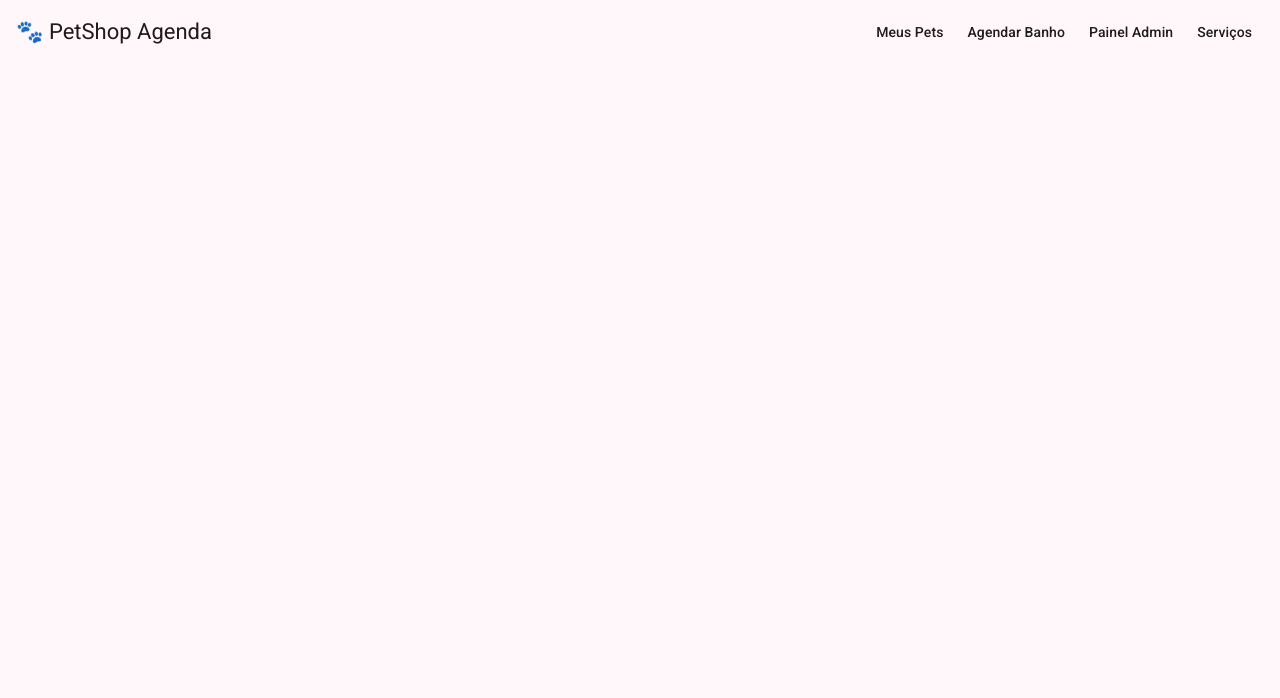
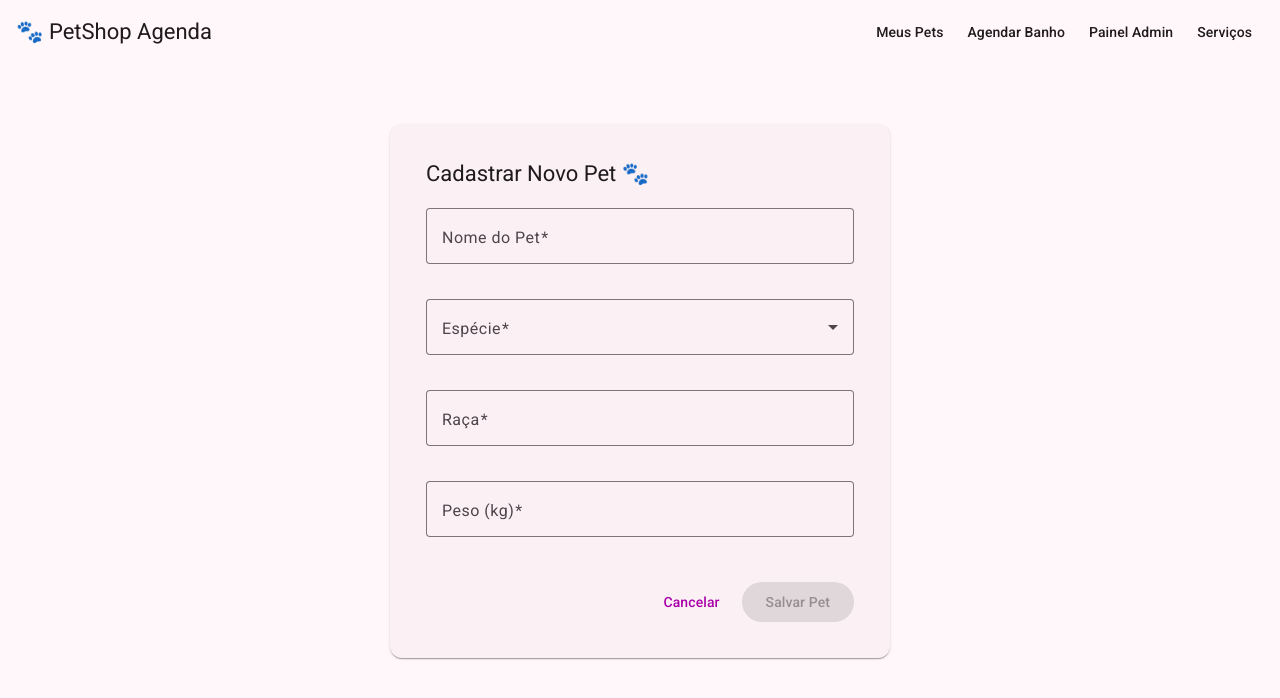
Before and after one commit to lrPascoal/petshop-frontend, an Angular app: page /tutor/novo-pet in a window 1280 px wide. Before the commit this address led to /. Shown: the top 698 px of the page. Built offline with nearby package versions, Linux system fonts and the light colour scheme.

Commit message:
feat: criar tela de cadastro de pets com formulario reativo e validacoes

```diff
--- a/src/app/app.routes.ts
+++ b/src/app/app.routes.ts
@@ -11,6 +11,11 @@ export const routes: Routes = [
       {
         path: 'meus-pets',
         loadComponent: () => import('./pages/tutor/meus-pets/meus-pets').then(m => m.MeusPets)
+      },
+      // ---> NOVA ROTA ADICIONADA AQUI <---
+      {
+        path: 'novo-pet',
+        loadComponent: () => import('./pages/tutor/pet-form/pet-form').then(m => m.PetForm)
       },
       {
         path: 'agendar',
--- a/src/app/pages/tutor/meus-pets/meus-pets.html
+++ b/src/app/pages/tutor/meus-pets/meus-pets.html
@@ -1,5 +1,11 @@
 <div class="tabela-container">
   <h2>Meus Pets 🐾</h2>
+
+  <div style="margin-bottom: 20px;">
+    <button mat-raised-button color="accent" routerLink="/tutor/novo-pet">
+      <mat-icon>add</mat-icon> Cadastrar Novo Pet
+    </button>
+  </div>
 
   <table mat-table [dataSource]="listaDePets" class="mat-elevation-z4">
 
--- a/src/app/pages/tutor/meus-pets/meus-pets.ts
+++ b/src/app/pages/tutor/meus-pets/meus-pets.ts
@@ -4,15 +4,17 @@ import { MatButtonModule } from '@angular/material/button';
 import { MatIconModule } from '@angular/material/icon';
 // Importando a interface para garantir que os dados sigam o padrão
 import { Pet } from '../../../models/model';
+import { RouterModule } from '@angular/router';
 
 @Component({
   selector: 'app-meus-pets',
   standalone: true,
   // Precisamos declarar aqui tudo o que o HTML vai usar
-  imports: [MatTableModule, MatButtonModule, MatIconModule],
+  imports: [MatTableModule, MatButtonModule, MatIconModule, RouterModule],
   templateUrl: './meus-pets.html',
   styleUrl: './meus-pets.css'
 })
+
 export class MeusPets {
   // Define quais colunas vão aparecer e em qual ordem
   colunasExibidas: string[] = ['nome', 'especie', 'raca', 'acoes'];
--- /dev/null
+++ b/src/app/pages/tutor/pet-form/pet-form.css
@@ -0,0 +1,25 @@
+.form-container {
+  display: flex;
+  justify-content: center; /* Centraliza o cartão no meio da tela */
+  margin-top: 40px;
+}
+
+mat-card {
+  width: 100%;
+  max-width: 500px; /* Impede que o formulário fique esticado em monitores grandes */
+  padding: 20px;
+}
+
+.meu-formulario {
+  display: flex;
+  flex-direction: column; /* Coloca um campo debaixo do outro */
+  gap: 15px; /* Cria um espaçamento uniforme entre os campos */
+  margin-top: 20px;
+}
+
+.botoes-container {
+  display: flex;
+  justify-content: flex-end; /* Joga os botões para o lado direito */
+  gap: 10px;
+  margin-top: 10px;
+}
--- /dev/null
+++ b/src/app/pages/tutor/pet-form/pet-form.html
@@ -0,0 +1,61 @@
+<div class="form-container">
+  <mat-card>
+    <mat-card-header>
+      <mat-card-title>Cadastrar Novo Pet 🐾</mat-card-title>
+    </mat-card-header>
+
+    <mat-card-content>
+      <form [formGroup]="petForm" (ngSubmit)="onSubmit()" class="meu-formulario">
+
+        <mat-form-field appearance="outline">
+          <mat-label>Nome do Pet</mat-label>
+          <input matInput formControlName="nome" placeholder="Ex: Rex">
+          <mat-error *ngIf="petForm.get('nome')?.hasError('required')">
+            O nome é obrigatório.
+          </mat-error>
+        </mat-form-field>
+
+        <mat-form-field appearance="outline">
+          <mat-label>Espécie</mat-label>
+          <mat-select formControlName="especie">
+            <mat-option value="Cachorro">Cachorro</mat-option>
+            <mat-option value="Gato">Gato</mat-option>
+            <mat-option value="Ave">Ave</mat-option>
+            <mat-option value="Outro">Outro</mat-option>
+          </mat-select>
+          <mat-error *ngIf="petForm.get('especie')?.hasError('required')">
+            Selecione uma espécie.
+          </mat-error>
+        </mat-form-field>
+
+        <mat-form-field appearance="outline">
+          <mat-label>Raça</mat-label>
+          <input matInput formControlName="raca" placeholder="Ex: Labrador">
+          <mat-error *ngIf="petForm.get('raca')?.hasError('required')">
+            A raça é obrigatória.
+          </mat-error>
+        </mat-form-field>
+
+        <mat-form-field appearance="outline">
+          <mat-label>Peso (kg)</mat-label>
+          <input matInput type="number" formControlName="peso" placeholder="Ex: 15.5">
+          <mat-error *ngIf="petForm.get('peso')?.hasError('required')">
+            O peso é obrigatório.
+          </mat-error>
+          <mat-error *ngIf="petForm.get('peso')?.hasError('min')">
+            O peso deve ser maior que zero.
+          </mat-error>
+        </mat-form-field>
+
+        <div class="botoes-container">
+          <button mat-button type="button" routerLink="/tutor/meus-pets">Cancelar</button>
+
+          <button mat-raised-button color="primary" type="submit" [disabled]="petForm.invalid">
+            Salvar Pet
+          </button>
+        </div>
+
+      </form>
+    </mat-card-content>
+  </mat-card>
+</div>
--- /dev/null
+++ b/src/app/pages/tutor/pet-form/pet-form.ts
@@ -0,0 +1,56 @@
+import { Component } from '@angular/core';
+import { CommonModule } from '@angular/common';
+import { FormBuilder, FormGroup, ReactiveFormsModule, Validators } from '@angular/forms';
+import { RouterModule } from '@angular/router';
+
+// Componentes do Angular Material para o visual do formulário
+import { MatFormFieldModule } from '@angular/material/form-field';
+import { MatInputModule } from '@angular/material/input';
+import { MatSelectModule } from '@angular/material/select';
+import { MatButtonModule } from '@angular/material/button';
+import { MatCardModule } from '@angular/material/card';
+
+@Component({
+  selector: 'app-pet-form',
+  standalone: true,
+  // Precisamos importar o ReactiveFormsModule para o formulário funcionar
+  imports: [
+    CommonModule,
+    ReactiveFormsModule,
+    RouterModule,
+    MatFormFieldModule,
+    MatInputModule,
+    MatSelectModule,
+    MatButtonModule,
+    MatCardModule
+  ],
+  templateUrl: './pet-form.html',
+  styleUrl: './pet-form.css'
+})
+export class PetForm {
+  // A variável que vai guardar o estado de todos os campos do formulário
+  petForm: FormGroup;
+
+  constructor(private fb: FormBuilder) {
+    // Campos e as validações (Validators.required - não pode ficar em branco)
+    this.petForm = this.fb.group({
+      nome: ['', Validators.required],
+      especie: ['', Validators.required],
+      raca: ['', Validators.required],
+      peso: ['', [Validators.required, Validators.min(0.1)]] // Peso tem que ser preenchido e maior que zero
+    });
+  }
+
+  // Função - botão "Salvar"
+  onSubmit() {
+    if (this.petForm.valid) {
+      //console do navegador.
+      //dados para o back-end em Java!
+      console.log('Dados do Novo Pet:', this.petForm.value);
+      alert('Pet validado com sucesso! (Pressione F12 e olhe a aba Console)');
+    } else {
+      // Se o usuário tentar burlar algo, marcamos todos os campos para mostrar os erros em vermelho
+      this.petForm.markAllAsTouched();
+    }
+  }
+}
```
Also changed, not shown: 1 other file (tests, documents, lock files or other folders).
